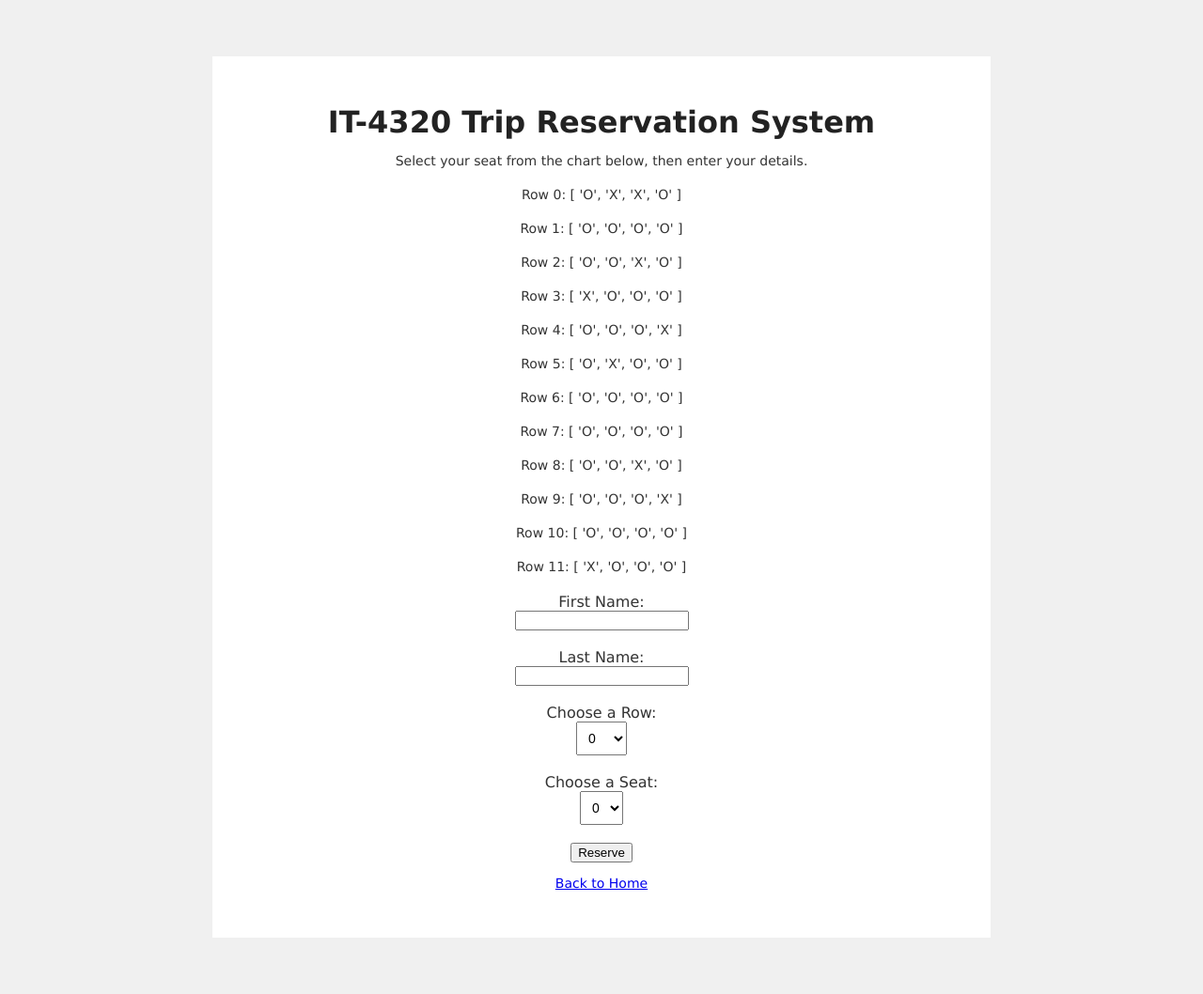
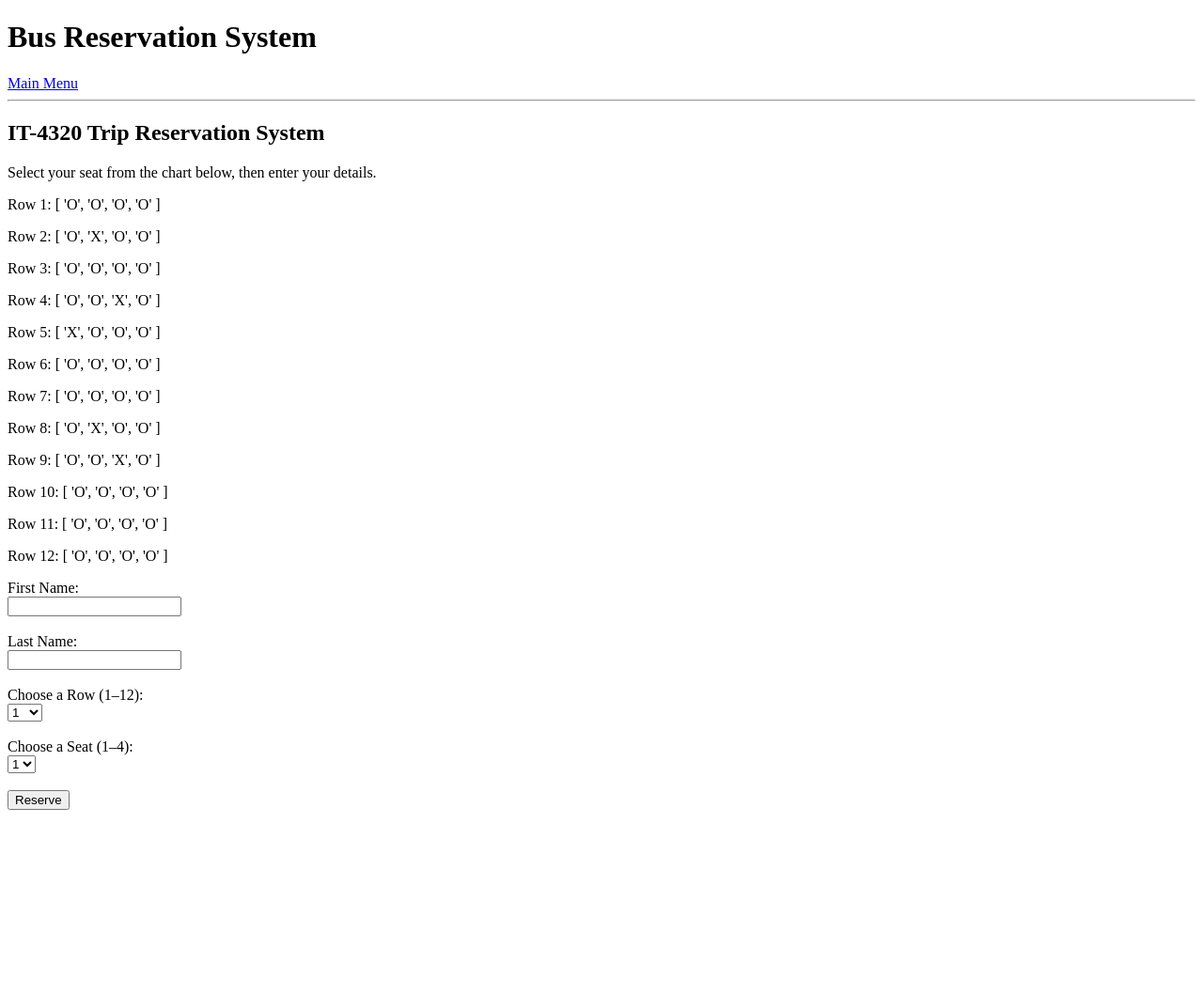
Before and after one commit to rwbcmy/IT4320Final, a Flask app: page /reserve in a window 1280 px wide. Shown: the whole page at 94% size. After the commit the page ends 862 px from the top, so only its background shows below. Run offline with Flask 3, Linux system fonts and the light colour scheme.

Commit message:
Update reserve.html

```diff
--- a/templates/reserve.html
+++ b/templates/reserve.html
@@ -1,32 +1,17 @@
-<!DOCTYPE html>
-<html lang="en">
-<head>
-  <meta charset="utf-8">
-  <title>Reserve a Seat</title>
-  <link rel="stylesheet" href="{{ url_for('static', filename='style.css') }}">
-</head>
-<body>
-  <div class="container">
-    <h1>IT-4320 Trip Reservation System</h1>
+{% extends "base.html" %}
+{% block content %}
+<h2>IT-4320 Trip Reservation System</h2>
 <p>Select your seat from the chart below, then enter your details.</p>
 
 <div class="seating-chart">
-      {% for i in range(12) %}
+  {% for i in range(1, 13) %}
     <p>Row {{ i }}: [
-          {% for j in range(4) %}
+      {% for j in range(1, 5) %}
         '{{ 'X' if (i, j) in taken else 'O' }}'{% if not loop.last %}, {% endif %}
       {% endfor %}
     ]</p>
   {% endfor %}
 </div>
-
-    {% with msgs = get_flashed_messages(with_categories=true) %}
-      {% if msgs %}
-        {% for category, msg in msgs %}
-          <div class="flash {{ category }}">{{ msg }}</div>
-        {% endfor %}
-      {% endif %}
-    {% endwith %}
 
 <form method="post">
   <label for="first_name">First Name:</label><br>
@@ -35,24 +20,20 @@
   <label for="last_name">Last Name:</label><br>
   <input type="text" id="last_name" name="last_name" required><br><br>
 
-      <label for="seat_row">Choose a Row:</label><br>
-      <select id="seat_row" name="seat_row">
-        {% for i in range(12) %}
+  <label for="seat_row">Choose a Row (1–12):</label><br>
+  <select id="seat_row" name="row">
+    {% for i in range(1, 13) %}
       <option value="{{ i }}">{{ i }}</option>
     {% endfor %}
   </select><br><br>
 
-      <label for="seat_col">Choose a Seat:</label><br>
-      <select id="seat_col" name="seat_col">
-        {% for j in range(4) %}
+  <label for="seat_col">Choose a Seat (1–4):</label><br>
+  <select id="seat_col" name="column">
+    {% for j in range(1, 5) %}
       <option value="{{ j }}">{{ j }}</option>
     {% endfor %}
   </select><br><br>
 
   <button type="submit">Reserve</button>
 </form>
-
-    <p><a href="{{ url_for('index') }}">Back to Home</a></p>
-  </div>
-</body>
-</html>
+{% endblock %}
```
Lines whose indentation alone changed are shown as unchanged.
